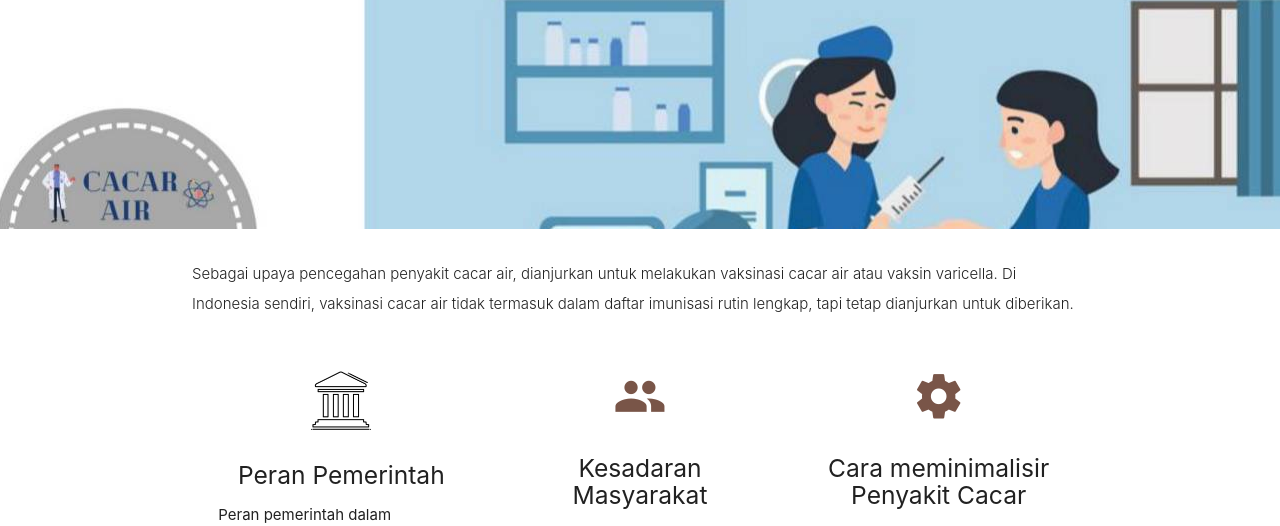
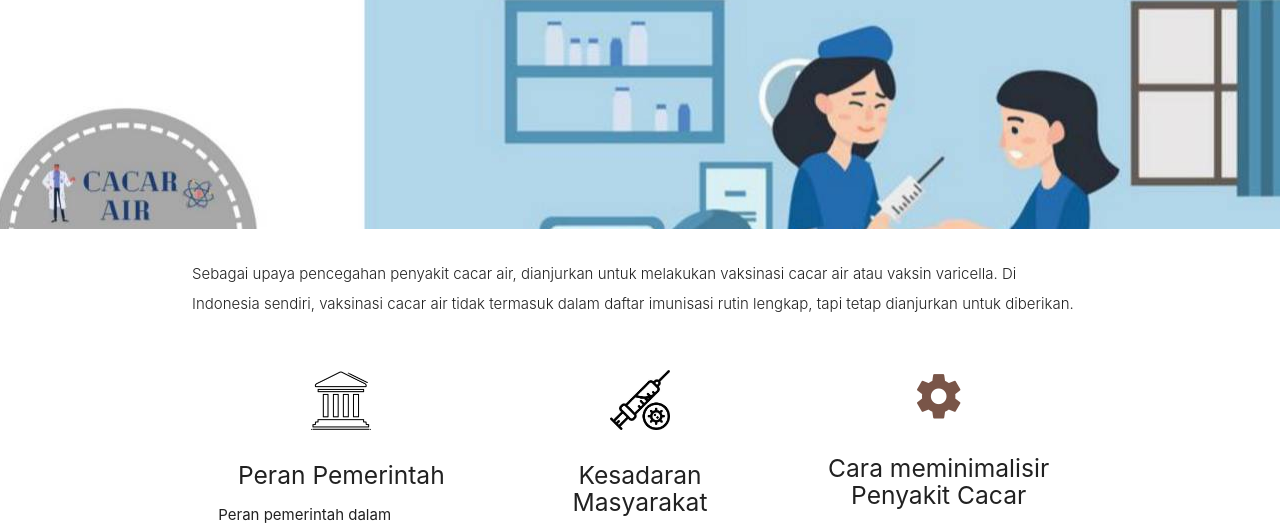
Before and after one commit to SMAKBO/2020-wabah-xi-2-3-cacar, a plain HTML site: page 3.html in a window 1280 px wide. Shown: the part 215-741 px from the top of the page. Drawn offline with nearby package versions, Linux system fonts and the light colour scheme.

Commit message:
Update 3.html

```diff
--- a/3.html
+++ b/3.html
@@ -63,7 +63,7 @@
 
         <div class="col s12 m4">
           <div class="icon-block">
-            <h2 class="center brown-text"><i class="material-icons">group</i></h2>
+            <h2 class="center brown-text"><img src="jarum.jpg" width="60 px"></i></h2>
             <h5 class="center">Kesadaran Masyarakat</h5>
 
             <p class="light"><ul>Selain peran pemerintah, kesadaran masyarakat juga sangat dibutuhkan. Karena kalau pemerintah sudah bertindak, namun masyarakat tidak berperan apapun itu semua akan percuma. Maka dari itu masyarakat juga seharusnya melakukan:
```
